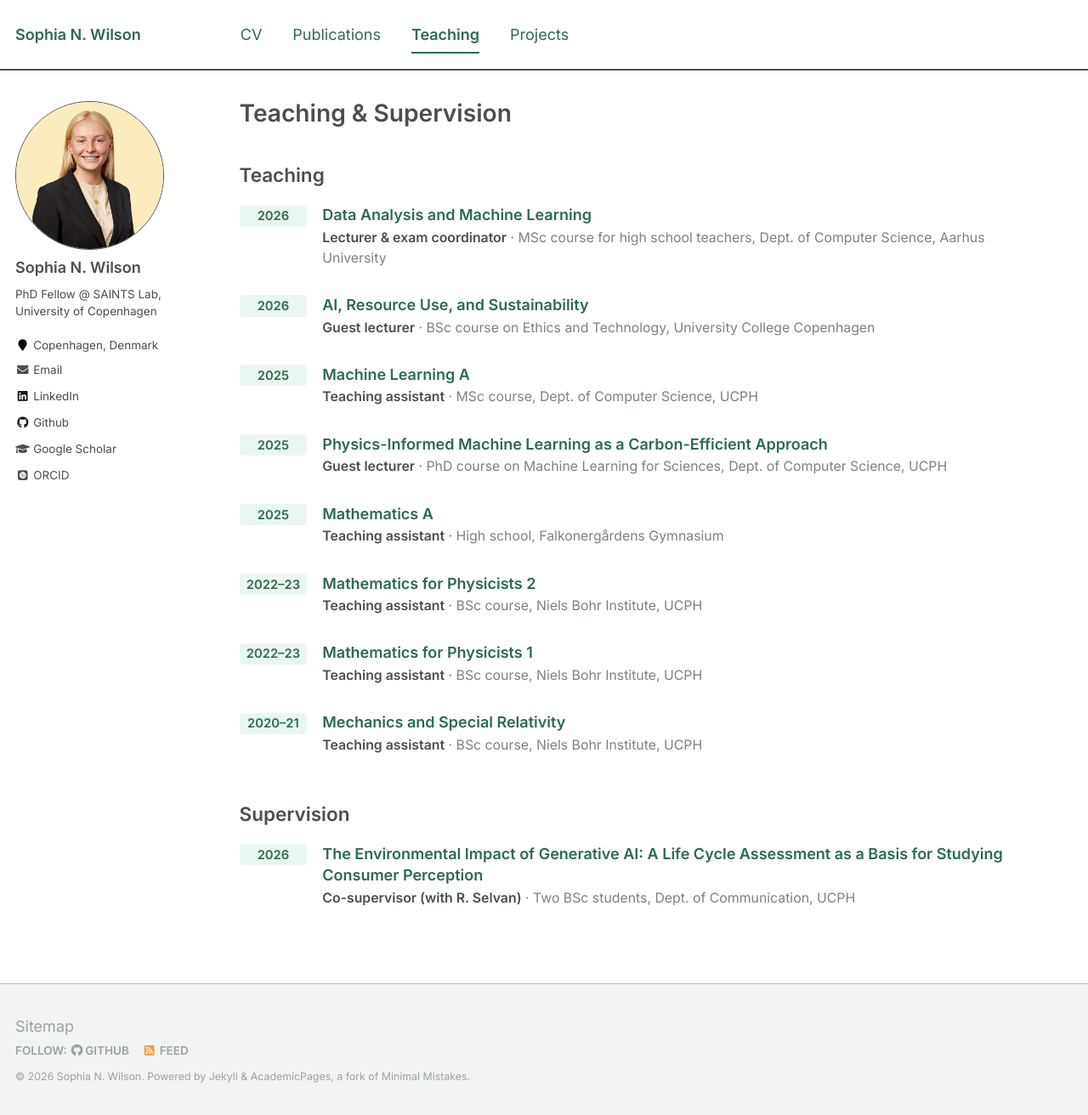
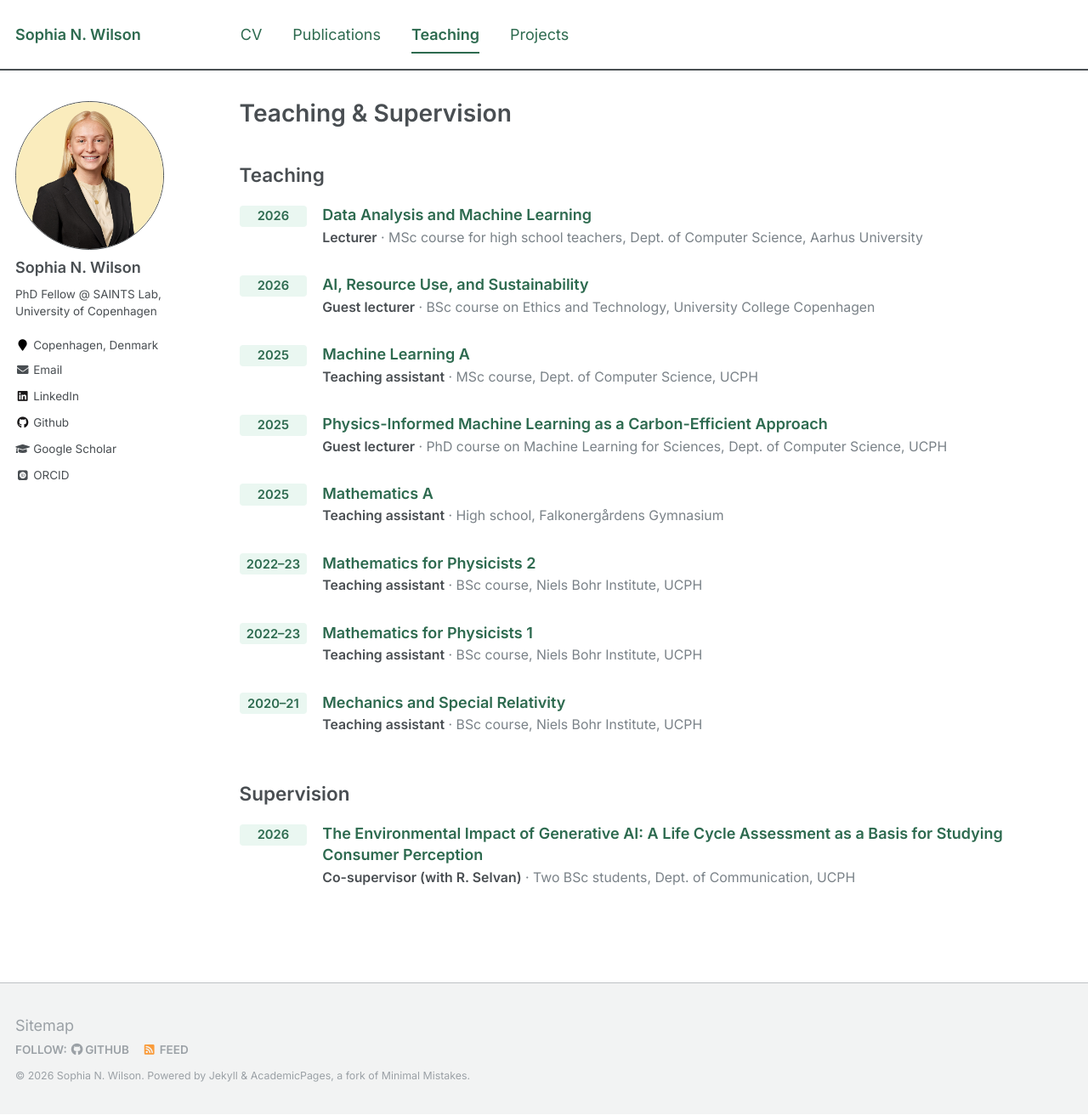
Before and after one commit to sophiawilson18/sophiawilson18.github.io, a Jekyll site: the page built from _pages/teaching.md, in a window 1280 px wide and 1312 px high. Shown: the whole window at 85% size. Built offline with Jekyll 4.4.1, drawn with Linux system fonts in a browser that asks for light colours; some web fonts are replaced.

Commit message:
update teaching

```diff
--- a/_data/teaching.yml
+++ b/_data/teaching.yml
@@ -1,7 +1,7 @@
 teaching:
   - year: "2026"
     title: "Data Analysis and Machine Learning"
-    role: "Lecturer & exam coordinator"
+    role: "Lecturer"
     details: "MSc course for high school teachers, Dept. of Computer Science, Aarhus University"
   - year: "2026"
     title: "AI, Resource Use, and Sustainability"
```
